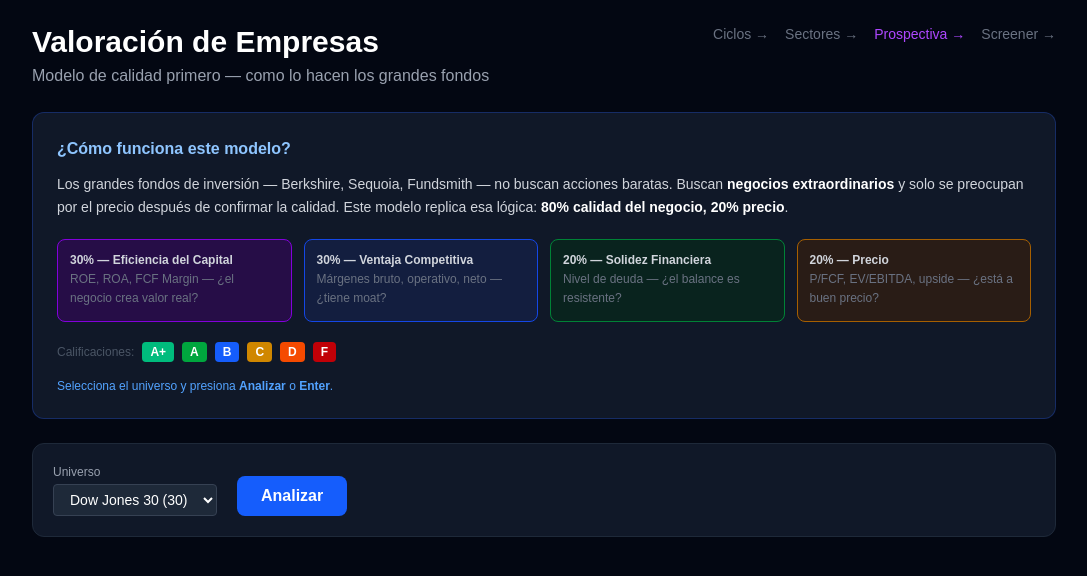
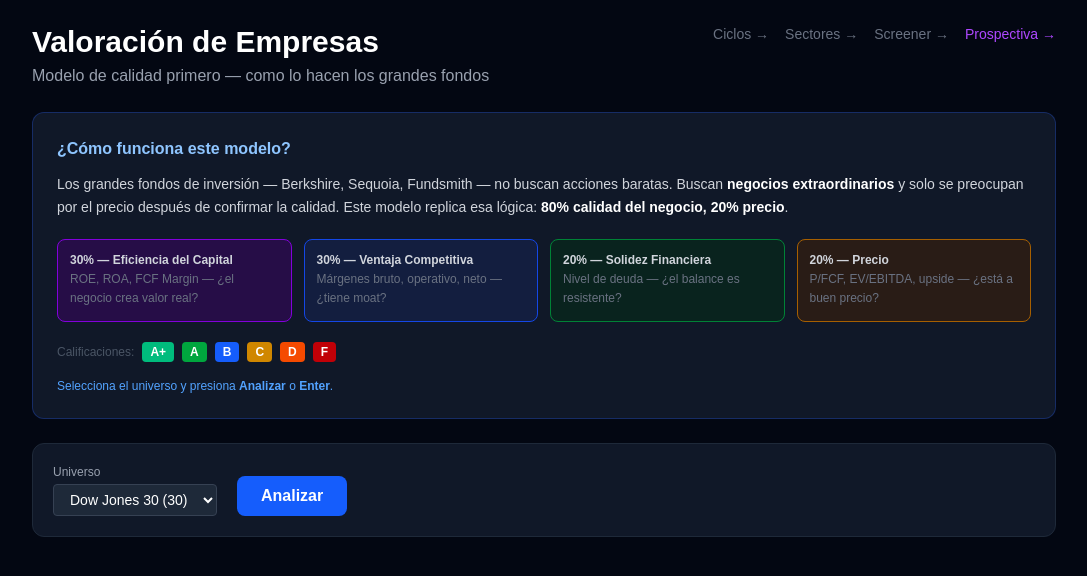
Before and after one commit to damo1606/descuentos, a Next.js app: page /parte1 in a window 1280 px wide. Shown: the top 576 px of the page, without its empty margins (96-1183 px from the left). Built offline with nearby package versions, Linux system fonts and the light colour scheme.

Commit message:
fix: reorder nav links to match investor decision flow
Ciclos → Sectores → Screener → Valoración → Prospectiva

Co-Authored-By: Claude Sonnet 4.6 <noreply@anthropic.com>

```diff
--- a/app/ciclos/page.tsx
+++ b/app/ciclos/page.tsx
@@ -236,9 +236,9 @@ export default function Ciclos() {
           </div>
           <div className="flex gap-3 shrink-0 flex-wrap justify-end text-sm">
             <Link href="/sectores"    className="text-gray-500 hover:text-gray-300 transition-colors">Sectores →</Link>
+            <Link href="/"            className="text-gray-500 hover:text-gray-300 transition-colors">Screener →</Link>
             <Link href="/parte1"      className="text-gray-500 hover:text-gray-300 transition-colors">Valoración →</Link>
             <Link href="/prospectiva" className="text-purple-500 hover:text-purple-300 transition-colors">Prospectiva →</Link>
-            <Link href="/"            className="text-gray-500 hover:text-gray-300 transition-colors">Screener →</Link>
           </div>
         </div>
       </div>
--- a/app/parte1/page.tsx
+++ b/app/parte1/page.tsx
@@ -157,8 +157,8 @@ export default function Parte1() {
           <div className="flex gap-4 shrink-0 flex-wrap justify-end">
             <Link href="/ciclos"       className="text-sm text-gray-500 hover:text-gray-300 transition-colors">Ciclos →</Link>
             <Link href="/sectores"     className="text-sm text-gray-500 hover:text-gray-300 transition-colors">Sectores →</Link>
+            <Link href="/"             className="text-sm text-gray-500 hover:text-gray-300 transition-colors">Screener →</Link>
             <Link href="/prospectiva"  className="text-sm text-purple-500 hover:text-purple-300 transition-colors">Prospectiva →</Link>
-            <Link href="/"             className="text-sm text-gray-500 hover:text-gray-300 transition-colors">Screener →</Link>
           </div>
         </div>
 
--- a/app/prospectiva/page.tsx
+++ b/app/prospectiva/page.tsx
@@ -137,8 +137,8 @@ export default function Prospectiva() {
           <div className="flex gap-4 shrink-0 flex-wrap justify-end">
             <Link href="/ciclos"   className="text-sm text-gray-500 hover:text-gray-300 transition-colors">Ciclos →</Link>
             <Link href="/sectores" className="text-sm text-gray-500 hover:text-gray-300 transition-colors">Sectores →</Link>
+            <Link href="/"         className="text-sm text-gray-500 hover:text-gray-300 transition-colors">Screener →</Link>
             <Link href="/parte1"   className="text-sm text-gray-500 hover:text-gray-300 transition-colors">Valoración →</Link>
-            <Link href="/"         className="text-sm text-gray-500 hover:text-gray-300 transition-colors">Screener →</Link>
           </div>
         </div>
 
--- a/app/sectores/page.tsx
+++ b/app/sectores/page.tsx
@@ -430,9 +430,9 @@ export default function Sectores() {
           </div>
           <div className="flex gap-3 shrink-0 flex-wrap justify-end text-sm">
             <Link href="/ciclos"      className="text-gray-500 hover:text-gray-300 transition-colors">Ciclos →</Link>
+            <Link href="/"            className="text-gray-500 hover:text-gray-300 transition-colors">Screener →</Link>
             <Link href="/parte1"      className="text-gray-500 hover:text-gray-300 transition-colors">Valoración →</Link>
             <Link href="/prospectiva" className="text-purple-500 hover:text-purple-300 transition-colors">Prospectiva →</Link>
-            <Link href="/"            className="text-gray-500 hover:text-gray-300 transition-colors">Screener →</Link>
           </div>
         </div>
       </div>
```
